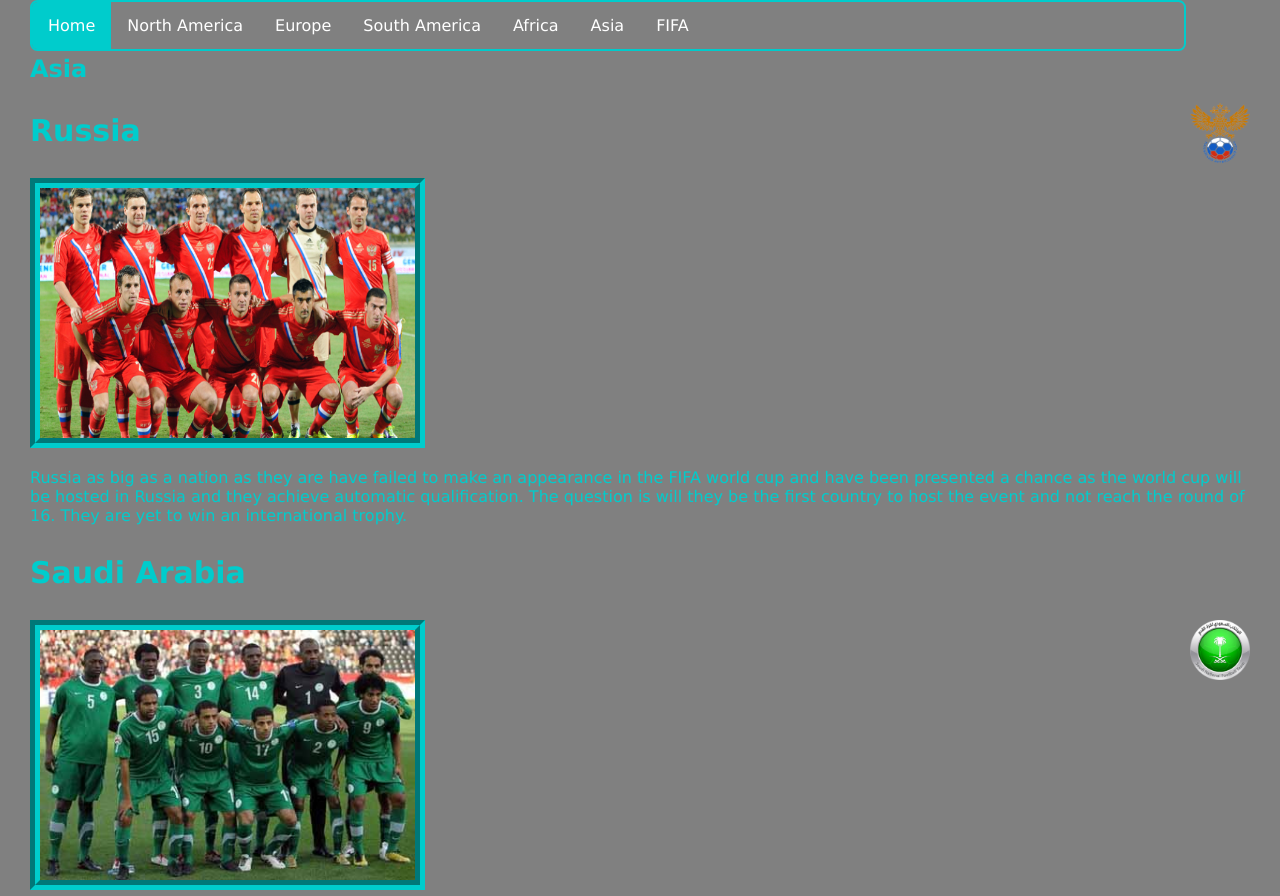
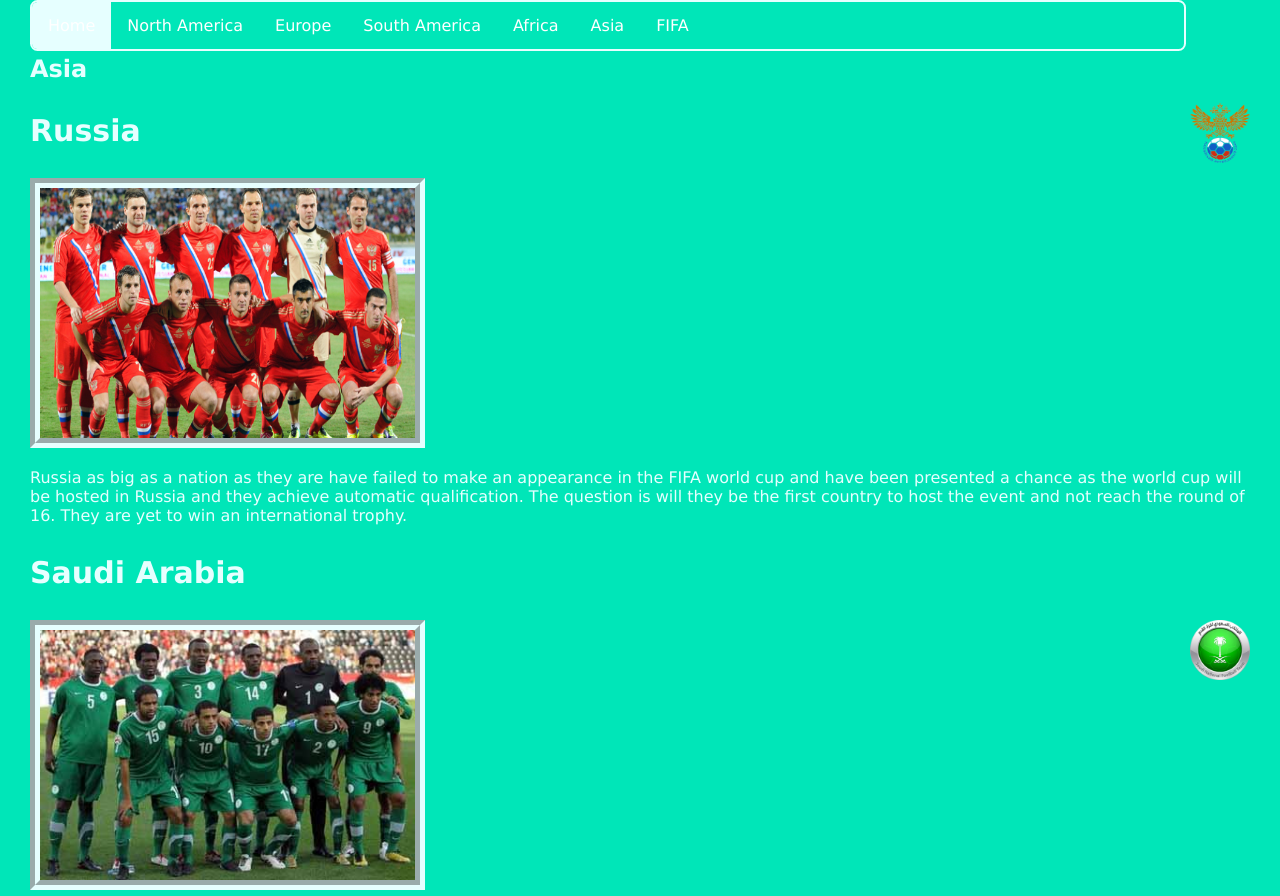
Before and after one commit to hafeez-o/Final-Project, a plain HTML site: page linkedpage5.html in a window 1280 px wide. Shown: the top 896 px of the page. Drawn offline with Linux system fonts and the light colour scheme.

Commit message:
I changed the css for linkedpage4.html and linkedpage5.html

```diff
--- a/css/main.css
+++ b/css/main.css
@@ -1,4 +1,4 @@
-body {margin:0;
+body {margin:20px;
 }
 
 ul {
@@ -10,7 +10,8 @@ ul {
     position: fixed;
     top: 0;
     width: 90%;
-    border: 2pt solid #e6ffff;    border-radius: 07.5px;
+    border: 2pt solid #e6ffff;
+    border-radius: 07.5px;
     border-spacing: 10px 50px;
 }
 
@@ -20,18 +21,21 @@ li {
 
 li a {
     display: block;
-    color: #00cccc;    text-align: center;
+    color: #00cccc;
+    text-align: center;
     padding: 14px 16px;
     text-decoration: none;
     font-family: verdana;
 }
 
 li a:hover:not(.active) {
-    background-color: #e6ffff;    font-family: verdana;
+    background-color: #e6ffff;
+    font-family: verdana;
 }
 
 .active {
-    background-color: #e6ffff;    font-family: verdana;
+    background-color: #e6ffff;
+    font-family: verdana;
     color: #00cccc;    }
 body{
     background-color: #00e6b8;
@@ -52,7 +56,8 @@ img{
 div{
     padding:20px;
     margin-top:30px;
-    background-color:#00cccc;    height:1500px;
+    background-color:#00cccc;
+    height:1500px;
 }
 .textwrap{
     float: left;
@@ -83,16 +88,21 @@ h2{
     height: 30px;
 }
 li a:hover:not(.log) {
-   background-color: #e6ffff;    font-family: verdana;
+   background-color: #e6ffff;
+   font-family: verdana;
 }
 .log {
-    background-color: #e6ffff;    font-family: verdana;
-    color: #00cccc;    border: 1pt solid #00e6b8;
+    background-color: #e6ffff;
+    font-family: verdana;
+    color: #00cccc;
+    border: 1pt solid #00e6b8;
     float: right;
     border-spacing:
 }
 table{
-    border: 2pt groove #e6ffff;    color: #e6ffff;    font-family: verdana;
+    border: 2pt groove #e6ffff;
+    color: #e6ffff;
+    font-family: verdana;
 }
 td a{
     text-decoration: none;
--- a/linkedpage5.html
+++ b/linkedpage5.html
@@ -10,11 +10,11 @@ ul {
     margin: 0;
     padding: 0;
     overflow: hidden;
-    background-color: grey;
+    background-color: #00e6b8;
     position: fixed;
     top: 0;
     width: 90%;
-    border: 2pt solid #00cccc;
+    border: 2pt solid #e6ffff;
     border-radius: 07.5px;
 }
 
@@ -32,33 +32,33 @@ li a {
 }
 
 li a:hover:not(.active) {
-    background-color: #00cccc;
+    background-color: #e6ffff;
     font-family: verdana;
 }
 
 .active {
-    background-color: #00cccc;
+    background-color: #e6ffff;
     font-family: verdana;
     color: white;
     }
 body{
-    background-color: grey;
+    background-color: #00e6b8;
     margin-left: 30px;
     margin-right: 30px;
 }
 p{
     font-family: verdana;
-    color: #00cccc;
+    color: #e6ffff;
 }
 h3{
     font-family: verdana;
     font-size: 30px;
-    color: #00cccc;
+    color: #e6ffff;
 }
 img{
     width: 375px;
     height: 250px;
-    border: 7.5pt groove #00cccc;
+    border: 7.5pt groove #e6ffff;
 }
 div{
     padding:20px;
@@ -82,7 +82,7 @@ a img{
 }
 h2{
 	font-family: verdana;
-    color: #00cccc;
+    color: #e6ffff;
 }
 </style>
 
```
Also changed, not shown: linkedpage4.html (+14 -14 lines).
